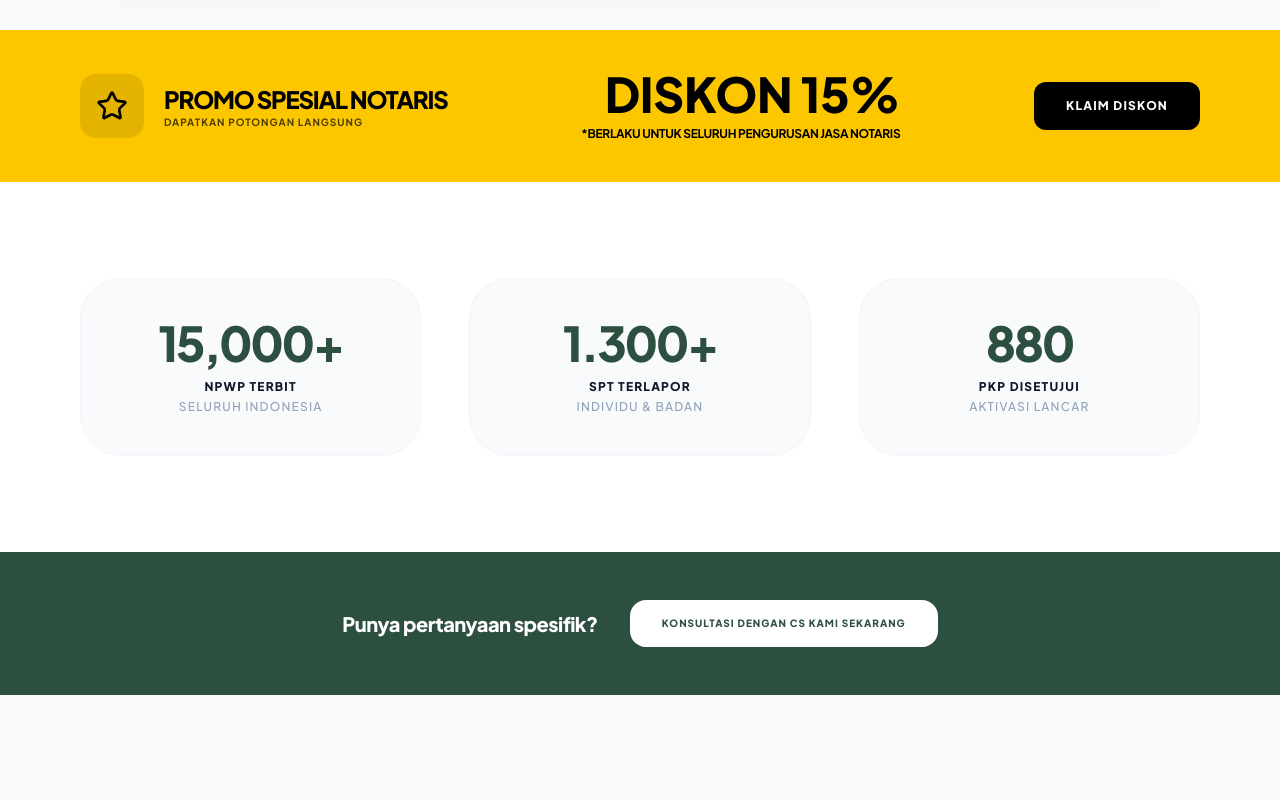
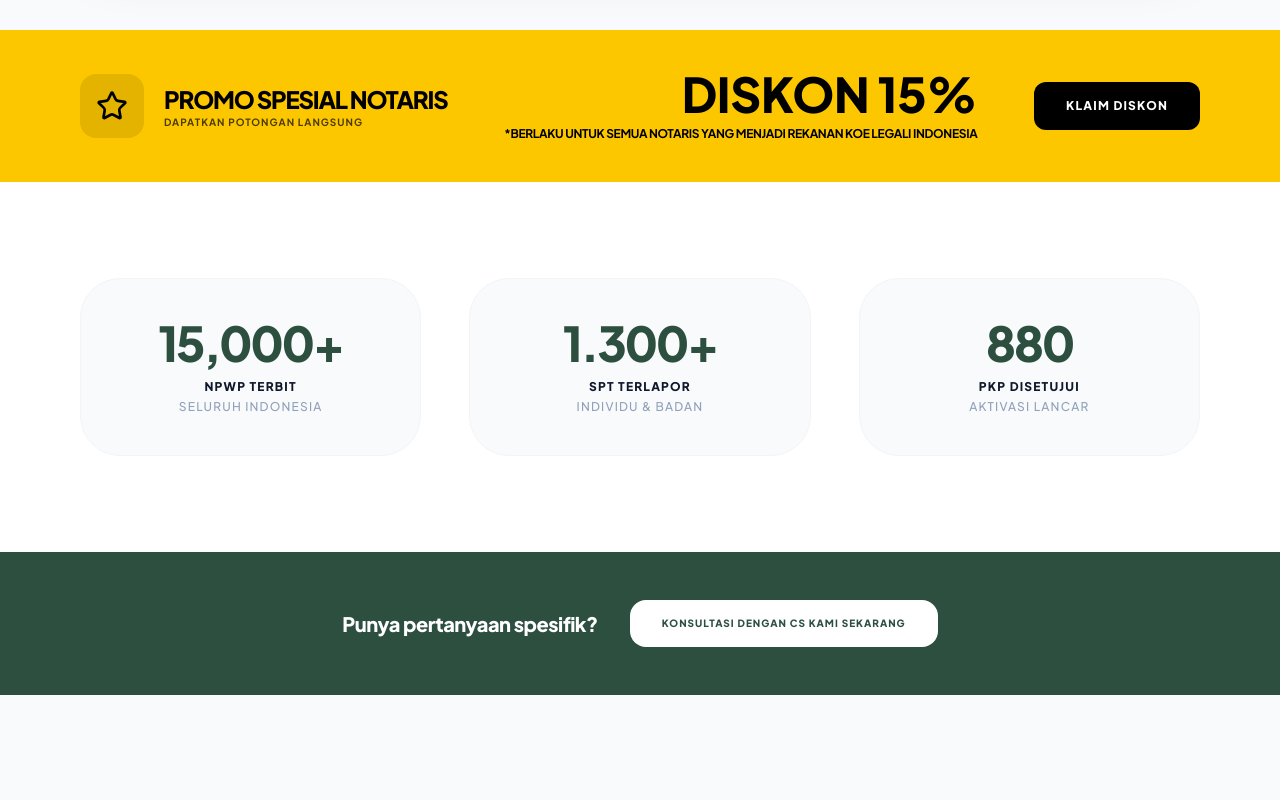
Before and after one commit to mahardikaindra/pajakkoe, a Next.js app: page / in a window 1280 px wide. Shown: the part 980-1780 px from the top of the page. Built offline with nearby package versions, Linux system fonts and the light colour scheme.

Commit message:
modified NIB styles

```diff
--- a/src/app/page.tsx
+++ b/src/app/page.tsx
@@ -388,7 +388,7 @@ const NotarisBanner = () => (
           DISKON 15%
         </span>
         <p className="text-black font-bold uppercase text-xs mt-2">
-          *Berlaku untuk seluruh pengurusan jasa Notaris
+          *Berlaku untuk semua notaris yang menjadi rekanan Koe Legali Indonesia
         </p>
       </div>
       <button
@@ -598,12 +598,12 @@ const NIBBanner = () => (
           <Building2 size={40} />
         </div>
         <div className="text-left">
+          <p className="text-slate-400 font-bold uppercase tracking-widest text-[10px]">
+            Layanan NIB OSS RBA - 1 Hari Beres
+          </p>
           <h3 className="text-4xl font-black tracking-tighter leading-none mb-2">
             Butuh NIB Badan?
           </h3>
-          <p className="text-slate-400 font-bold uppercase tracking-widest text-[10px]">
-            Layanan NIB OSS RBA - 1 Hari Beres
-          </p>
         </div>
       </div>
       <button
```
